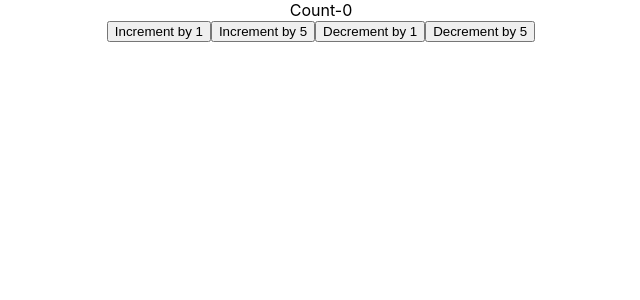
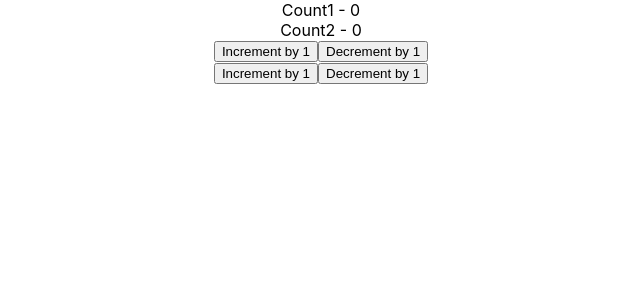
Before and after one commit to AKSUF/ModernReact2, a React (Create React App) app: page / in a window 1280 px wide. Shown: the top 300 px of the page, without its empty margins (319-959 px from the left). Built offline with nearby package versions, Linux system fonts and the light colour scheme.

Commit message:
how to use complex reduce

```diff
--- a/src/components/ComplexCounter.jsx
+++ b/src/components/ComplexCounter.jsx
@@ -1,15 +1,20 @@
 import { useReducer } from "react"
 
 const initialState = {
-    counter:0,
+    counter: 0,
+    counter2: 0,
 }
 
 const reducer = (state, action) => {
     switch (action.type) {
         case 'increment':
-      return {counter:state.counter + action.value};
+            return { ...state, counter: state.counter + action.value };
         case 'decrement':
-      return {counter:state.counter - action.value};
+            return { ...state, counter: state.counter - action.value };
+        case 'increment2':
+            return { ...state, counter2: state.counter2 + action.value };
+        case 'decrement2':
+            return { ...state, counter2: state.counter2 - action.value };
         default:
             return state;
     }
@@ -20,11 +25,16 @@ export default function ComplexCounter() {
 
     return (
         <div>
-      <div>Count-{count.counter}</div>
-      <button type="button" onClick={() => dispatch({type: 'increment',value:1})}>Increment by 1</button>
-      <button type="button" onClick={() => dispatch({type: 'increment',value:5})}>Increment by 5</button>
-      <button type="button" onClick={() => dispatch({type:'decrement',value:1})}>Decrement by 1</button>
-      <button type="button" onClick={() => dispatch({type:'decrement',value:5})}>Decrement by 5</button>
+            <div>Count1 - {count.counter}</div>
+            <div>Count2 - {count.counter2}</div>
+            <div>
+                <button type="button" onClick={() => dispatch({ type: 'increment', value: 1 })}>Increment by 1</button>
+                <button type="button" onClick={() => dispatch({ type: 'decrement', value: 1 })}>Decrement by 1</button>
+            </div>
+            <div>
+                <button type="button" onClick={() => dispatch({ type: 'increment2', value: 1 })}>Increment by 1</button>
+                <button type="button" onClick={() => dispatch({ type: 'decrement2', value: 1 })}>Decrement by 1</button>
+            </div>
         </div>
     )
 }
```
Lines whose indentation alone changed are shown as unchanged.
